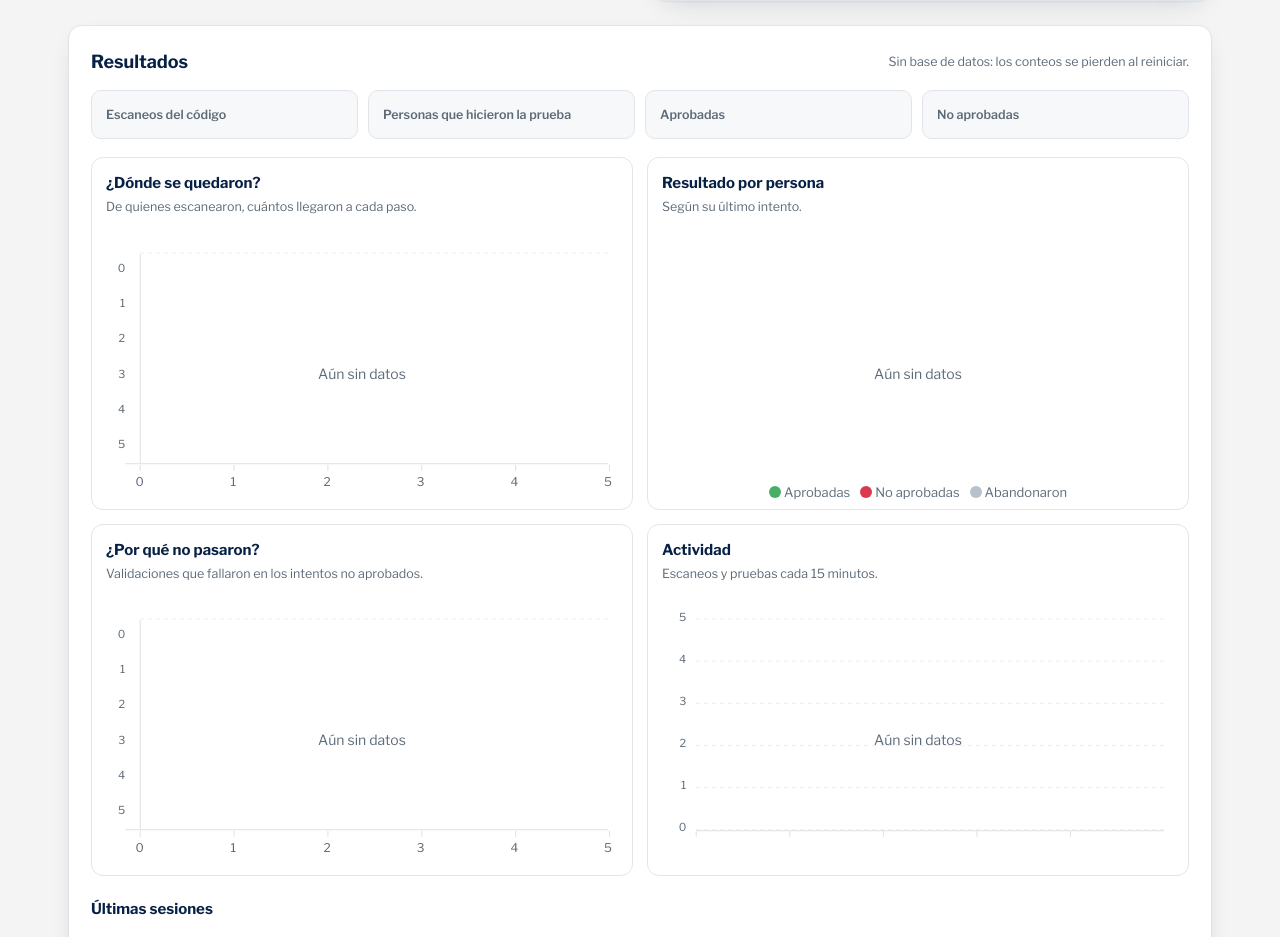
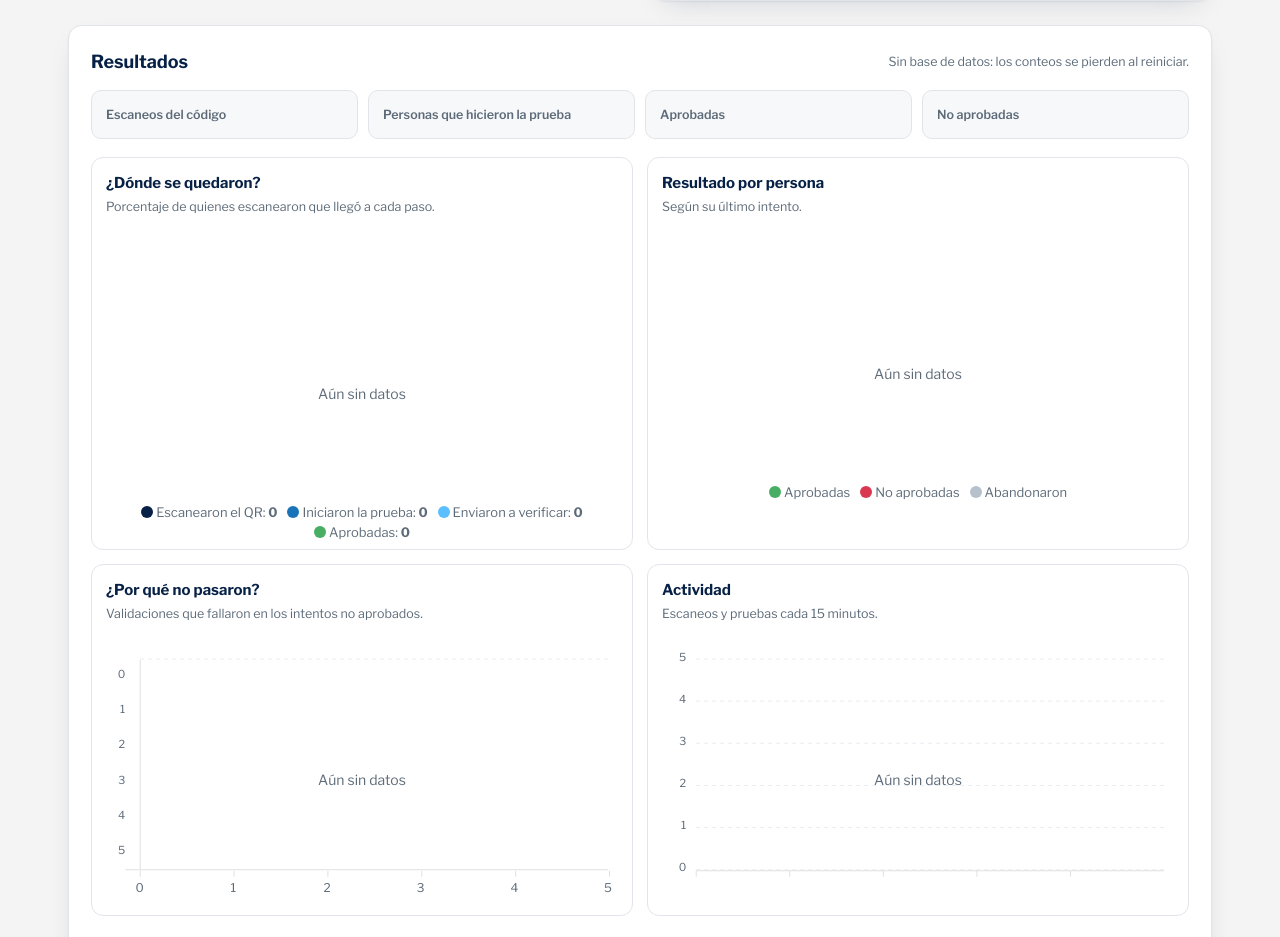
Before and after one commit to Explicite10/FaceAndVoiceReco, a Python web app: template app/templates/panel.html in a window 1280 px wide. Shown: the part 704-1641 px from the top of the page. Run offline with Jinja, Linux system fonts and the light colour scheme; the template is opened without the code that fills it: most values are stand-ins (such as "Sample title", 1, 10 or a date in 2020); some libraries are stand-ins or nearby versions.

Commit message:
Panel: '¿Dónde se quedaron?' como anillos (radialBar) con conteos y % en la leyenda
El embudo cortaba las etiquetas dentro de las barras. Cada paso es ahora un anillo con el porcentaje de quienes escanearon; el total va al centro y los conteos en la leyenda.

Co-Authored-By: Claude Opus 5.5 <noreply@anthropic.com>

```diff
--- a/app/templates/panel.html
+++ b/app/templates/panel.html
@@ -82,7 +82,7 @@
 
           <div class="charts">
             <figure class="chart-card">
-              <figcaption><b>¿Dónde se quedaron?</b><span>De quienes escanearon, cuántos llegaron a cada paso.</span></figcaption>
+              <figcaption><b>¿Dónde se quedaron?</b><span>Porcentaje de quienes escanearon que llegó a cada paso.</span></figcaption>
               <div id="gEmbudo" class="chart"></div>
             </figure>
             <figure class="chart-card">
@@ -193,16 +193,33 @@
         return grafica;
       }
 
+      // Pasos del recorrido y cuantas personas llegaron a cada uno (para la leyenda y el centro).
+      const PASOS = ["Escanearon el QR", "Iniciaron la prueba", "Enviaron a verificar", "Aprobadas"];
+      let conteosEmbudo = [0, 0, 0, 0];
+
       const graf = {
+        // Anillos: cada paso es un anillo con el % de quienes escanearon que llego ahi.
+        // Los conteos exactos van en la leyenda y el total al centro: nada queda cortado.
         embudo: crear("gEmbudo", {
-          chart: { type: "bar", height: 280 },
-          plotOptions: { bar: { horizontal: true, isFunnel: true, borderRadius: 4, barHeight: "78%", distributed: true } },
+          chart: { type: "radialBar", height: 320 },
+          labels: PASOS,
           colors: [C.navy, C.azul, C.celeste, C.ok],
-          dataLabels: { enabled: true, formatter: (v, o) => `${o.w.globals.labels[o.dataPointIndex]}: ${v}`,
-                        dropShadow: { enabled: false }, style: { fontSize: "13px", fontWeight: 600 } },
-          legend: { show: false },
-          xaxis: { categories: [] },
-          series: [{ name: "Personas", data: [] }],
+          plotOptions: { radialBar: {
+            hollow: { size: "32%" },
+            track: { background: "#eef2f6", margin: 5 },
+            dataLabels: {
+              name: { fontSize: "12px", color: C.texto, offsetY: -6 },
+              value: { fontSize: "20px", fontWeight: 700, color: C.navy, offsetY: 4, formatter: (v) => `${Math.round(v)}%` },
+              total: { show: true, label: "Escanearon", fontSize: "12px", color: C.texto,
+                       formatter: () => conteosEmbudo[0] ?? 0 },
+            },
+          } },
+          stroke: { lineCap: "round" },
+          legend: { show: true, position: "bottom", fontSize: "13px",
+                    // En celular no hay cursor para ver el % de cada anillo: va tambien aqui.
+                    formatter: (nombre, o) => `${nombre}: <b>${conteosEmbudo[o.seriesIndex] ?? 0}</b>` +
+                      (conteosEmbudo[0] ? ` (${Math.round((conteosEmbudo[o.seriesIndex] / conteosEmbudo[0]) * 100)}%)` : "") },
+          series: [],
         }),
         resultado: crear("gResultado", {
           chart: { type: "donut", height: 280 },
@@ -237,10 +254,9 @@
 
       function pintarGraficas(r) {
         const e = r.embudo;
-        graf.embudo?.updateOptions({
-          xaxis: { categories: ["Escanearon el QR", "Iniciaron la prueba", "Enviaron a verificar", "Aprobadas"] },
-          series: [{ name: "Personas", data: e.escanearon ? [e.escanearon, e.iniciaron, e.verificaron, e.aprobadas] : [] }],
-        });
+        conteosEmbudo = [e.escanearon, e.iniciaron, e.verificaron, e.aprobadas];
+        const porcentaje = (n) => Math.round((n / e.escanearon) * 1000) / 10;
+        graf.embudo?.updateSeries(e.escanearon ? conteosEmbudo.map(porcentaje) : []);
         const res = r.resultado;
         const total = res.aprobadas + res.no_aprobadas + res.abandonaron;
         graf.resultado?.updateSeries(total ? [res.aprobadas, res.no_aprobadas, res.abandonaron] : []);
```
